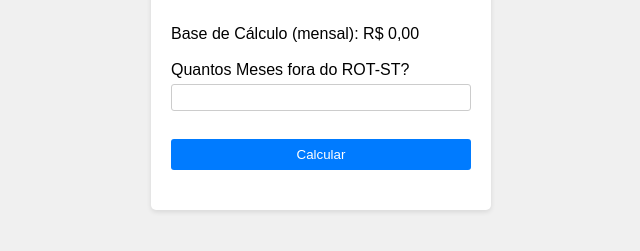
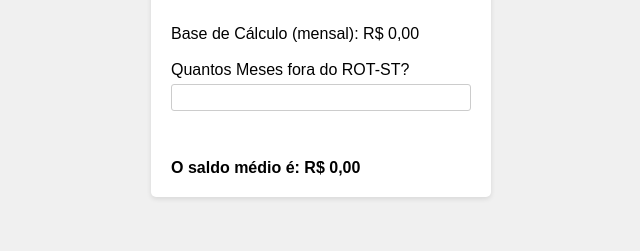
Before and after one commit to akiosantos/Calculadora-Ressarcimento, a plain HTML site: page index.html in a window 1280 px wide. Shown: the part 219-470 px from the top of the page, without its empty margins (319-959 px from the left). Drawn offline with Linux system fonts and the light colour scheme.

Commit message:
Update index.html

```diff
--- a/index.html
+++ b/index.html
@@ -18,11 +18,9 @@
             <label for="meses">Quantos Meses fora do ROT-ST?</label>
             <input type="number" id="meses" required>
             <br>
-        <button type="button" onclick="calcularRessarcimento()">Calcular</button>
         </form>
-    <div id="resultado"></div>
+        <div id="resultado">O saldo médio é: R$ 0,00</div> <!-- Mostrar o resultado inicial -->
     </div>
-
 
     <script src="script.js"></script>
 </body>
```
Lines whose indentation alone changed are shown as unchanged.
